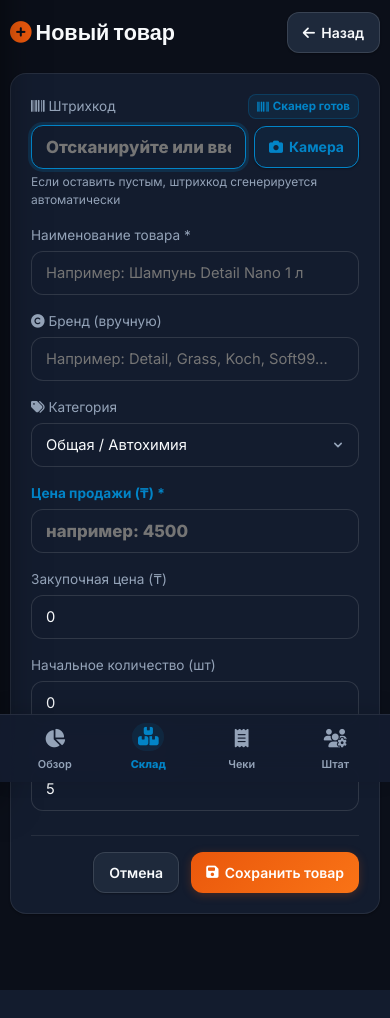
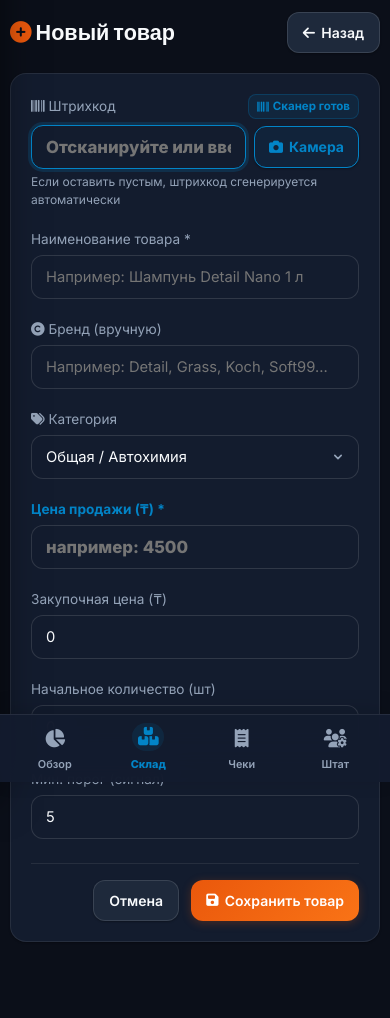
Before and after one commit to kazban0v/Dacar, a Django app: page /m/catalog/add/ in a window 390 px wide; the page is wider, and only the part inside the window is pictured. Shown: the part 62-1080 px from the top of that part. Before the commit the page ends 1052 px from the top of that part, so only its background shows below. Run offline with Django 5.2, Linux system fonts and the light colour scheme; the visitor is signed in with stand-in values (Sample User, id 1); data comes from the database, SQL or seed files in the repository; data that the repository does not hold is empty.

Commit message:
style: optimize layout spacing for tablet portrait mode

```diff
--- a/templates/mobile/catalog/product_form.html
+++ b/templates/mobile/catalog/product_form.html
@@ -30,8 +30,8 @@
         padding-top: 1rem;
         flex-wrap: wrap;
     }
-    @media (max-width: 640px) {
-        .product-form-grid { grid-template-columns: 1fr; }
+    @media (max-width: 900px) {
+        .product-form-grid { grid-template-columns: 1fr; gap: 1.25rem; }
         .product-form-grid .full-width { grid-column: 1; }
     }
 </style>
--- a/templates/mobile/catalog/product_list.html
+++ b/templates/mobile/catalog/product_list.html
@@ -217,7 +217,7 @@
         .filter-select { flex: 1 !important; min-width: 140px !important; }
     }
 
-    @media (max-width: 599px) {
+    @media (max-width: 900px) {
         .filter-search { min-width: 100%; flex: none; }
         .filter-select { min-width: calc(50% - 0.35rem); flex: 1; }
     }
```
